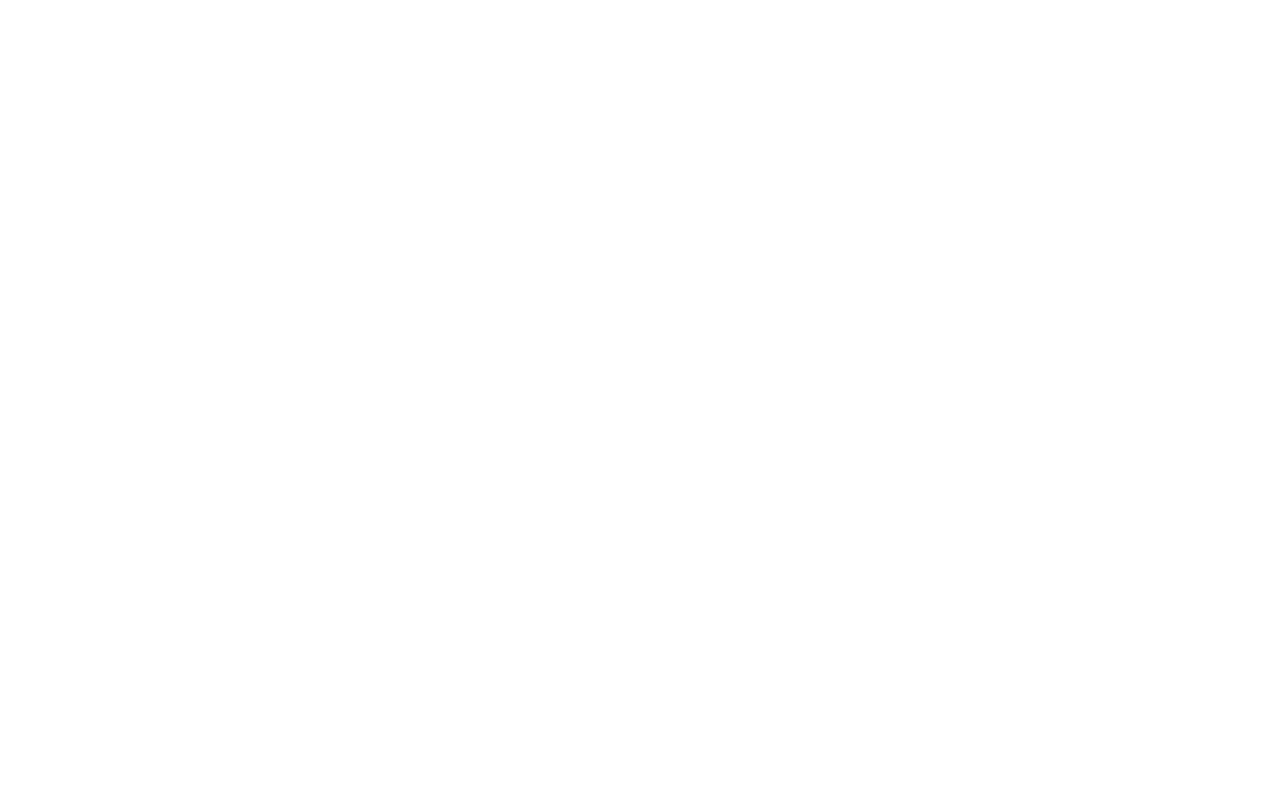
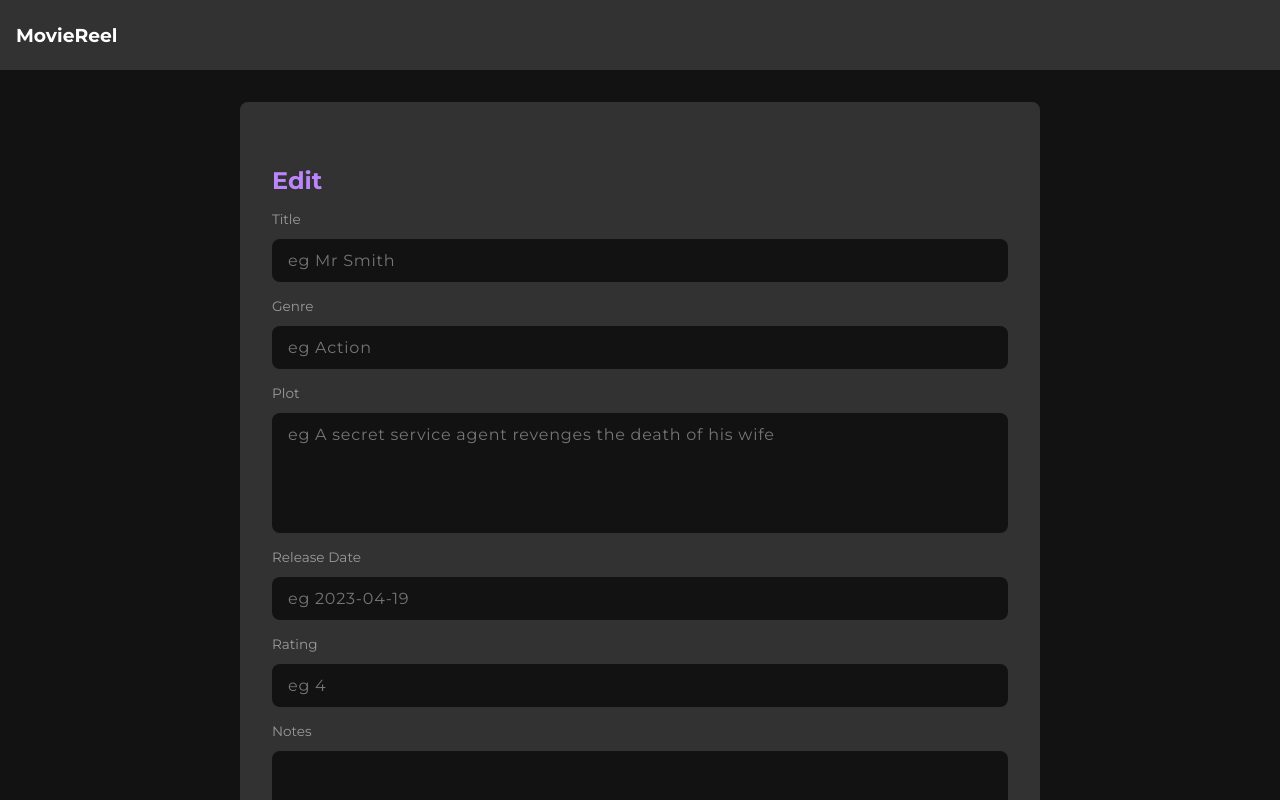
Before and after one commit to ringtho/movielist-frontend, a React (Create React App) app: page /1/edit in a window 1280 px wide. Before the commit this address had no page. Shown: the top 800 px of the page. Built offline with nearby package versions, Linux system fonts and the light colour scheme.

Commit message:
Feat: Added the Edit movie functionality

```diff
--- a/src/App.js
+++ b/src/App.js
@@ -4,6 +4,7 @@
 import Movies from "./pages/Movies/Movies";
 import MovieDetail from "./pages/MovieDetail/MovieDetail";
 import AddMovie from "./pages/AddMovie/AddMovie";
+import EditMovie from "./pages/EditMovie/EditMovie";
 
 function App() {
 
@@ -17,6 +18,7 @@
             <Route index element={<Movies />} />
             <Route path="/add" element={<AddMovie />} />
             <Route path="/:id" element={<MovieDetail />} />
+            <Route path="/:id/edit" element={<EditMovie />} />
           </Route>
         </Routes>
       </Router>
--- a/src/api.js
+++ b/src/api.js
@@ -49,6 +49,12 @@
   return movie
 }
 
+export const updateMovie = (data) => {
+  const config = getAuthHeaders()
+  const movie = axios.put(`${API_URL}/movies/${data.id}`, data, config)
+  return movie
+}
+
 export const getOmdbMovie = ({ title, year }) => {
   const data = axios.get(
     `https://www.omdbapi.com/?apikey=${OMDB_KEY}&t=${title}&y=${year}`
--- /dev/null
+++ b/src/pages/EditMovie/EditMovie.jsx
@@ -0,0 +1,111 @@
+import React, { useState } from 'react'
+import './EditMovie.scss'
+import { useDispatch, useSelector } from 'react-redux'
+import { addMovie } from '../../redux/slices/moviesSlice'
+import { updateMovie } from '../../api'
+import { useNavigate } from 'react-router-dom'
+
+const EditMovie = () => {
+  const { movie } = useSelector(state => state.movies)
+  const dispatch = useDispatch()
+  const navigate = useNavigate()
+  console.log(movie)
+
+  const handleChange = (e) => {
+    dispatch(addMovie({...movie, [e.target.name]: e.target.value}))
+  }
+
+  const handleSubmit = async (e) => {
+    e.preventDefault()
+    try {
+        const res = await updateMovie(movie)
+        console.log(res)
+        navigate(`/${movie.id}`)
+
+    } catch (error) {
+        console.log(error)
+    }
+  }
+
+  return (
+    <section className="addmovie_container">
+      <form className="addmovie_wrapper" onSubmit={handleSubmit}>
+        <h1>Edit</h1>
+        <div className="add_controls">
+          <label htmlFor="title">Title</label>
+          <input
+            type="text"
+            id="title"
+            name="title"
+            value={movie.title}
+            onChange={handleChange}
+            placeholder="eg Mr Smith"
+            required
+          />
+        </div>
+        <div className="add_controls">
+          <label htmlFor="genre">Genre</label>
+          <input
+            type="text"
+            id="genre"
+            name="genre"
+            value={movie.genre}
+            onChange={handleChange}
+            placeholder="eg Action"
+            required
+          />
+        </div>
+        <div className="add_controls">
+          <label htmlFor="plot">Plot</label>
+          <textarea
+            type="text"
+            id="plot"
+            name="plot"
+            value={movie.plot}
+            onChange={handleChange}
+            placeholder="eg A secret service agent revenges the death of his wife"
+            required
+          />
+        </div>
+        <div className="add_controls">
+          <label htmlFor="releaseDate">Release Date</label>
+          <input
+            type="text"
+            id="releaseDate"
+            name="releaseDate"
+            value={movie.releaseDate}
+            onChange={handleChange}
+            placeholder="eg 2023-04-19"
+            required
+          />
+        </div>
+        <div className="add_controls">
+          <label className="rating">Rating</label>
+          <input
+            type="text"
+            min={1}
+            max={5}
+            id="rating"
+            name="rating"
+            value={movie.rating}
+            onChange={handleChange}
+            placeholder="eg 4"
+            required
+          />
+        </div>
+        <div className="add_controls">
+          <label id="notes">Notes</label>
+          <textarea
+            id="notes"
+            name="notes"
+            value={movie.notes}
+            onChange={handleChange}
+          />
+        </div>
+        <button>Submit</button>
+      </form>
+    </section>
+  )
+}
+
+export default EditMovie
--- a/src/pages/MovieDetail/MovieDetail.jsx
+++ b/src/pages/MovieDetail/MovieDetail.jsx
@@ -1,20 +1,26 @@
 import React, { useEffect, useState } from 'react'
 import './MovieDetail.scss'
-import { useParams } from 'react-router-dom'
+import { useNavigate, useParams } from 'react-router-dom'
 import placeholderImg from '../../assets/placeholder2.jpeg'
 import { getMovie, getOmdbMovie } from '../../api'
+import { useDispatch } from 'react-redux'
+import { addMovie } from '../../redux/slices/moviesSlice'
 
 const MovieDetail = () => {
   const [movie, setMovie] = useState({})
   const [omdb, setOmdb] = useState({})
   const params = useParams()
   const id = params?.id
-  console.log(movie.releaseDate)
   const date = new Date(movie.releaseDate)
   const options = { year: 'numeric', month: 'long', day: 'numeric' }
   const formattedDate = date.toLocaleDateString('en-US', options)
+  const dispatch = useDispatch()
+  const navigate = useNavigate()
 
-  console.log(omdb)
+  const handleEditCick = () => {
+    dispatch(addMovie(movie))
+    navigate('edit')
+  }
 
   useEffect(() => {
     const getMovieDetails = async () => {
@@ -93,7 +99,7 @@
           </div>
         )}
         <div className='btn_container'>
-          <button className="edit_btn">Edit</button>
+          <button className="edit_btn" onClick={handleEditCick}>Edit</button>
         </div>
       </div>
     </section>
--- /dev/null
+++ b/src/redux/slices/moviesSlice.js
@@ -0,0 +1,23 @@
+import { createSlice } from '@reduxjs/toolkit'
+
+export const moviesSlice = createSlice({
+  name: 'movies',
+  initialState: {
+    movie: {
+      title: '',
+      genre: '',
+      releaseDate: '',
+      plot: '',
+      rating: '',
+      notes: ''
+    },
+  },
+  reducers: {
+    addMovie: (state, action) => {
+      state.movie = action.payload
+    },
+  },
+})
+
+export const { addMovie } = moviesSlice.actions
+export default moviesSlice.reducer
--- a/src/redux/store.js
+++ b/src/redux/store.js
@@ -1,8 +1,10 @@
 import { configureStore } from "@reduxjs/toolkit"
 import authReducer from './slices/authSlice'
+import moviesReducer from "./slices/moviesSlice"
 
 export default configureStore({
     reducer: {
-        auth: authReducer
+        auth: authReducer,
+        movies: moviesReducer
     }
 })
```
Also changed, not shown: src/pages/EditMovie/EditMovie.scss (added).
